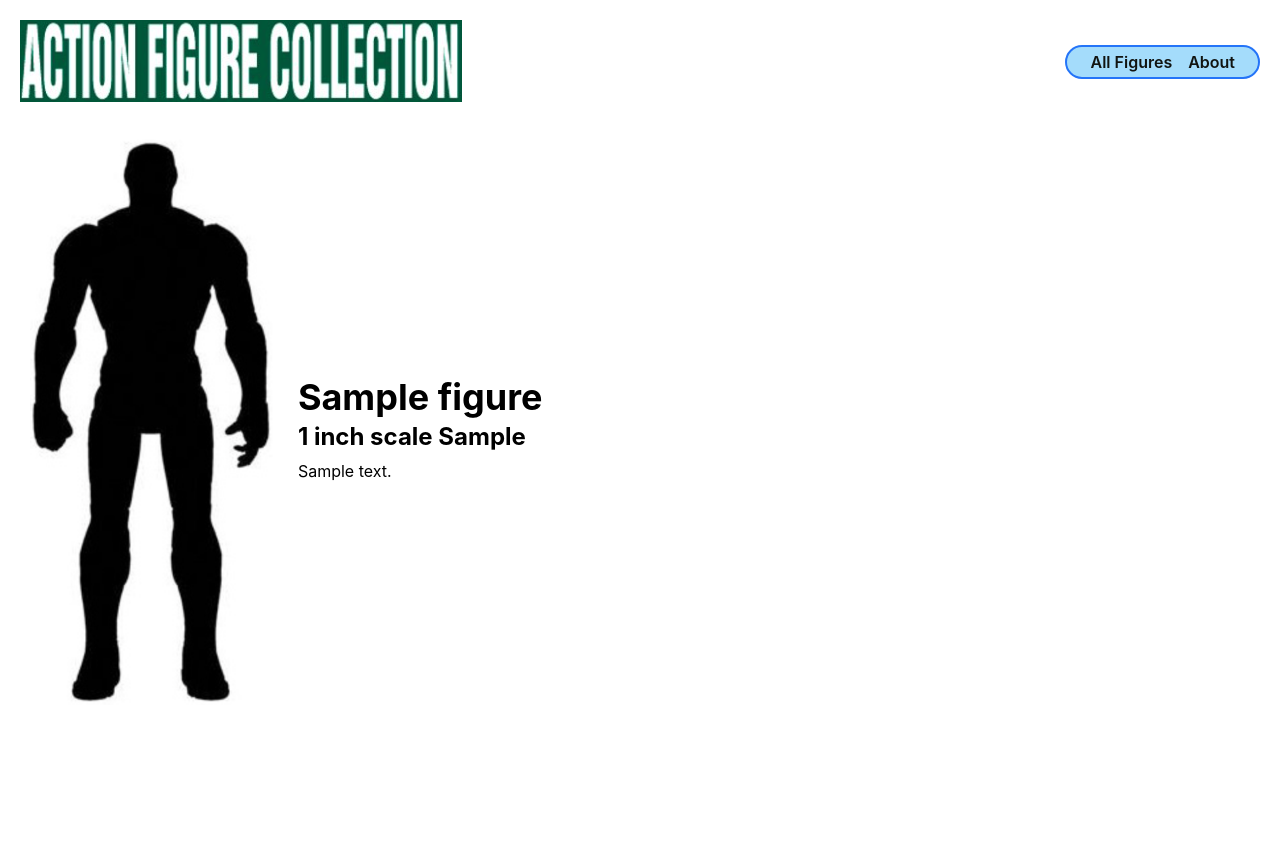
After one commit to gentlevulture/actionfigurecollector, a Django app: page /figures/1/ in a window 1280 px wide. The commit adds this page. Run offline with Django 3.2, Linux system fonts and the light colour scheme; tables that the repository leaves empty hold one stand-in row (values such as "Sample post").

Commit message:
theDjangoWay

```diff
--- /dev/null
+++ b/main_app/static/css/figure-detail.css
@@ -0,0 +1,219 @@
+.figure-container {
+  padding: 35px 30px;
+  display: flex;
+  flex-direction: column;
+  align-items: center;
+  justify-content: center;
+}
+
+.figure-img {
+  width: 75%;
+  max-width: 350px;
+}
+
+.usr-img {
+  width: 100%;
+  border-radius: var(--card-border-radius);
+}
+
+.figure-details {
+  width: 98%;
+}
+
+.figure-actions {
+  margin-top: 20px;
+}
+
+.cleanings-comic-container {
+  display: flex;
+  flex-direction: column;
+  padding-bottom: 20px;
+  align-items: center;
+}
+
+.subsection-title {
+  display: flex;
+  align-items: center;
+  margin-bottom: 12px;
+}
+
+.subsection-content {
+  margin: 0 8px;
+}
+
+.comic-container {
+  display: flex;
+  align-items: center;
+  flex-wrap: wrap;
+}
+
+.color-block {
+  opacity: 0.8;
+  height: 25px;
+  width: 25px;
+  margin-right: 10px;
+}
+
+.unclean,
+.clean,
+.no-comics,
+.all-comics {
+  margin: 0;
+  font-weight: bold;
+}
+
+.unclean,
+.no-comics {
+  color: var(--danger);
+}
+
+.clean,
+.all-comics {
+  color: var(--submit);
+}
+
+.figure-details h1 {
+  font-size: var(--font-xxl);
+  margin: 15px 0 3px;
+}
+
+.figure-details h2 {
+  font-size: var(--font-xl);
+  margin: 0 0 10px;
+  margin-top: 0;
+  margin-bottom: 10px;
+}
+
+.figure-details h3 {
+  margin: 20px 0 10px;
+  font-size: var(--font-l);
+}
+
+.figure-details p {
+  font-size: var(--font-reg);
+  margin: 5px 0;
+}
+
+.cleanings-comic-container > section {
+  width: 80%;
+  min-width: 360px;
+  border: var(--borders);
+  border-radius: var(--card-border-radius);
+  padding: 10px;
+  box-shadow: var(--card-box-shadow);
+  display: flex;
+  flex-direction: column;
+  justify-content: center;
+  margin-bottom: 20px;
+}
+
+.subsection-title img {
+  height: 42px;
+  margin-left: 8px;
+}
+
+.subsection-title img:first-of-type {
+  margin-left: 16px;
+}
+
+.cleanings h2,
+.comics h2 {
+  font-size: 3.2rem;
+  margin: 0;
+}
+
+.cleanings h3,
+.comics h3 {
+  font-size: var(--font-xl);
+  margin: 10px 0;
+}
+
+.subsection-content p,
+.subsection-content input,
+.subsection-content select {
+  font-size: var(--font-l);
+}
+
+.subsection-content input,
+.subsection-content select {
+  margin-left: 5px;
+  padding: 3px;
+}
+
+.cleanings table {
+  width: calc(100% - 16px);
+  text-align: left;
+  border-collapse: collapse;
+  margin: 0 8px;
+}
+
+.cleanings td {
+  padding: 8px 5px;
+  font-size: var(--font-reg);
+}
+
+.cleanings th {
+  font-size: var(--font-l);
+  padding: 5px 5px 0;
+  border-bottom: rgb(36, 116, 248) solid 2px;
+}
+
+.cleanings tr:nth-child(even) {
+  background-color: #f3f3fd;
+}
+
+.comic-container p {
+  margin: 12px 0;
+}
+
+.comic-container a {
+  text-decoration: none;
+  color: #111;
+}
+
+.comic-container .btn {
+  padding: 3px 10px;
+  margin-left: 10px;
+}
+
+#file-input {
+  overflow: hidden;
+  position: absolute;
+  width: 0.1px;
+  height: 0.1px;
+}
+
+#file-name {
+  margin-bottom: 10px;
+}
+
+@media only screen and (min-width: 768px) {
+  .figure-container {
+    padding: 35px 30px;
+    flex-direction: row;
+    align-items: center;
+    justify-content: start;
+  }
+
+  .figure-img {
+    width: 25%;
+    max-width: 250px;
+    margin-right: 25px;
+  }
+
+  .cleanings-comic-container {
+    flex-direction: row;
+    justify-content: space-around;
+    align-items: flex-start;
+  }
+
+  .cleanings-comic-container > section {
+    width: 45%;
+  }
+}
+
+@media only screen and (min-width: 1024px) {
+  .cleanings-comic-container {
+    padding: 0 40px;
+  }
+}
--- /dev/null
+++ b/main_app/templates/figures/detail.html
@@ -0,0 +1,33 @@
+{% extends 'base.html' %}
+{% load static %}
+
+{% block head %}
+<link
+  rel="stylesheet"
+  type="text/css"
+  href="{% static 'css/figure-detail.css' %}"
+/>
+{% endblock %}
+
+{% block content %}
+
+<section class="figure-container">
+  <div class="figure-img">
+    <img
+      src="{% static 'images/af-silho.png' %}"
+      alt="figure"
+      class="usr-img"
+    >
+  </div>
+  <div class="figure-details">
+    <h1>{{ figure.name }}</h1>
+    {% if figure.scale > 0 %}
+      <h2>{{ figure.scale }} inch scale {{ figure.brand }}</h2>
+    {% else %}
+      <h2>A {{ figure.brand }} miniature.</h2>
+    {% endif %}
+    <p>{{ figure.description }}</p>
+  </div>
+</section>
+
+{% endblock %}
--- a/main_app/templates/figures/index.html
+++ b/main_app/templates/figures/index.html
@@ -18,6 +18,7 @@
 <section class="card-container">
   {% for figure in figures %}
     <div class="card">
+      <a href="{% url 'figures_detail' figure.id %}">
         <div class="card-content">
           <div class="card-img-container">
             <img
@@ -34,6 +35,7 @@
           {% endif %}
           <p><small>{{ figure.description }}</small></p>
         </div>
+      </a>
     </div>
   {% endfor %}
 </section>
--- a/main_app/urls.py
+++ b/main_app/urls.py
@@ -5,4 +5,5 @@ urlpatterns = [
   path('', views.home, name='home'),
   path('about/', views.about, name='about'),
   path('figures/', views.figures_index, name='figures_index'),
+  path('figures/<int:figure_id>/', views.figures_detail, name='figures_detail'),
 ]
--- a/main_app/views.py
+++ b/main_app/views.py
@@ -12,3 +12,7 @@ def about(request):
 def figures_index(request):
   figures = Figure.objects.all()
   return render(request, 'figures/index.html', { 'figures': figures })
+
+def figures_detail(request, figure_id):
+  figure = Figure.objects.get(id=figure_id)
+  return render(request, 'figures/detail.html', { 'figure': figure })
```
Lines whose indentation alone changed are shown as unchanged.
